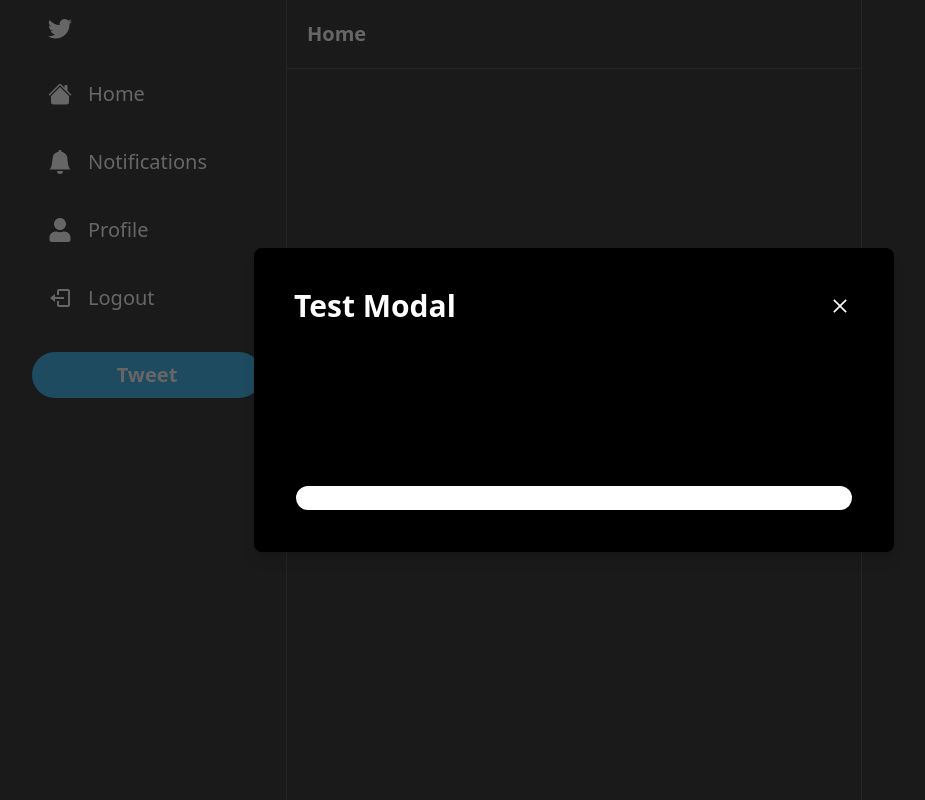
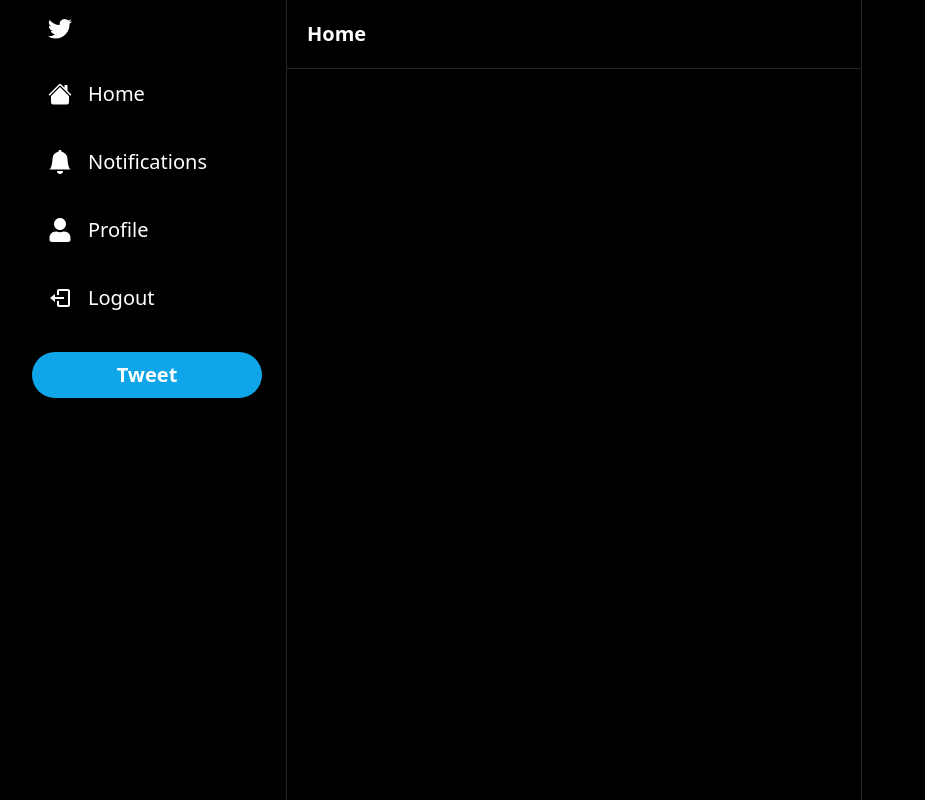
Before and after one commit to su1jun/C__SNS-Platform, a Next.js app: page / in a window 1280 px wide. Shown: the whole page, without its empty margins (66-991 px from the left). Built offline with nearby package versions, Linux system fonts and the light colour scheme.

Commit message:
edit: 메인 화면 컴포넌트 추가

```diff
--- a/pages/_app.tsx
+++ b/pages/_app.tsx
@@ -1,16 +1,21 @@
 import type { AppProps } from 'next/app'
+import { Toaster } from 'react-hot-toast';
+import { SessionProvider } from 'next-auth/react';
 
 import Layout from '@/components/layout'
-import Modal from '@/components/Modal'
+import LoginModal from '@/components/modals/LoginModal'
+import RegisterModal from '@/components/modals/RegisterModal'
 import '@/styles/globals.css'
 
 export default function App({ Component, pageProps }: AppProps) {
   return (
-    <>
-      <Modal isOpen title="Test Modal"/>
+    <SessionProvider session={pageProps.session}>
+      <Toaster />
+      <RegisterModal />
+      <LoginModal/>
       <Layout>
         <Component {...pageProps} />
       </Layout>
-    </>
+    </SessionProvider>
   )
 }
```
